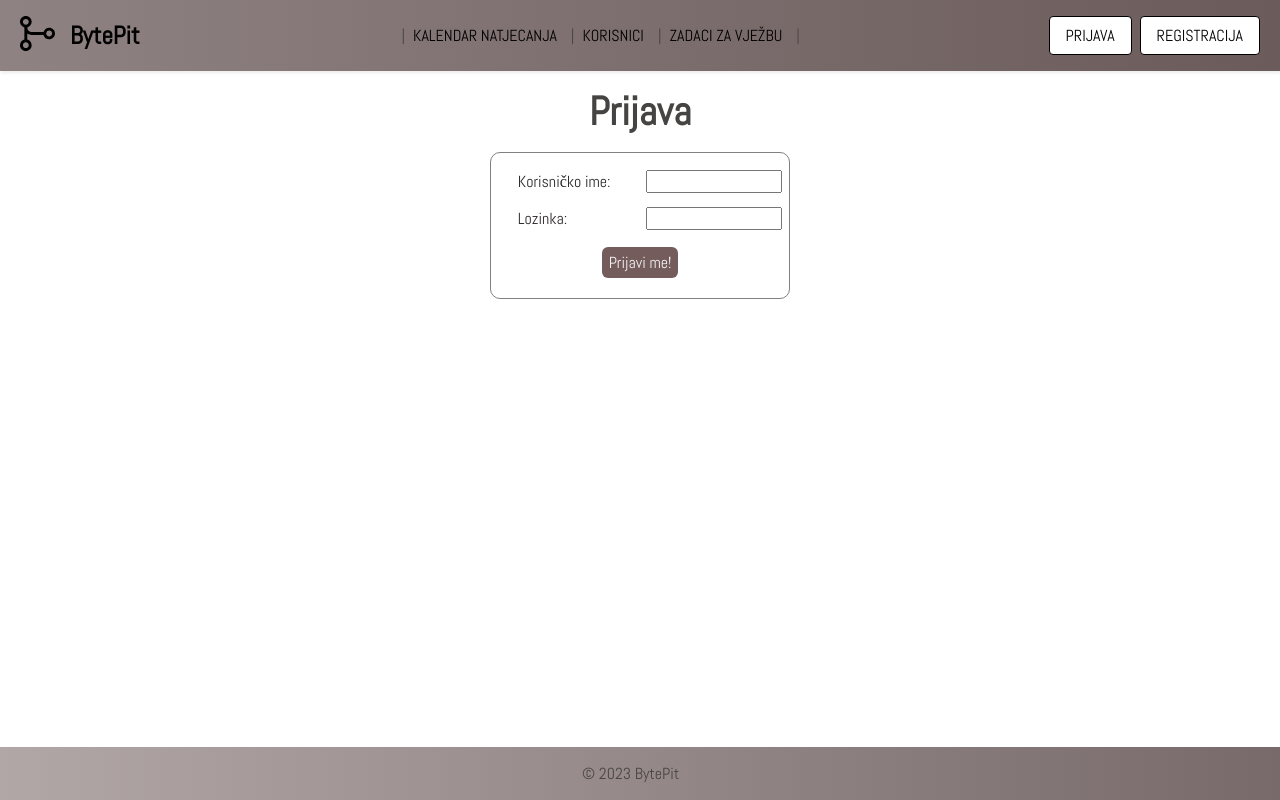
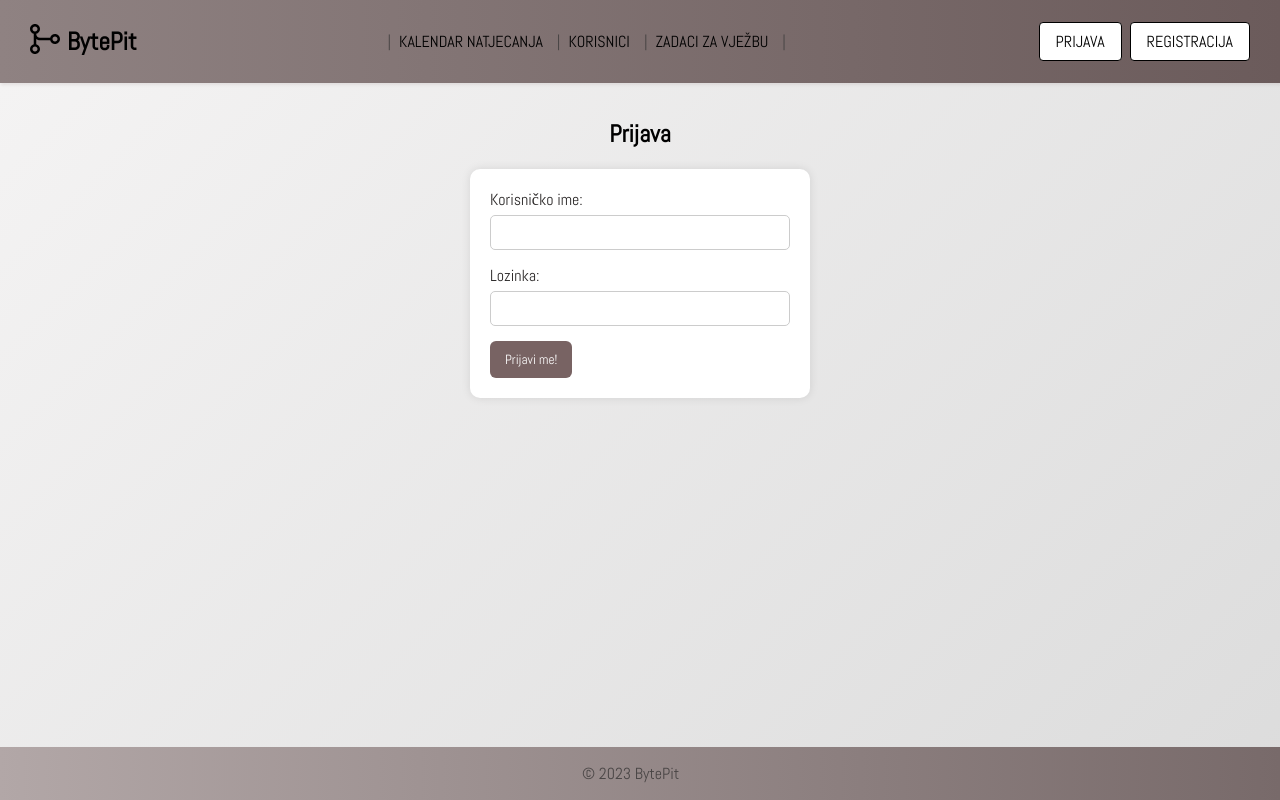
Before and after one commit to filipm55/KoderKolege, a React (Create React App) app in the folder React/byte-pit/: page /login in a window 1280 px wide. Built offline with nearby package versions, Linux system fonts and the light colour scheme.

Commit message:
html/css update2

```diff
--- a/React/byte-pit/src/components/NavbarStyle.css
+++ b/React/byte-pit/src/components/NavbarStyle.css
@@ -6,7 +6,7 @@
   align-items: center;
   background-color: #ffffff;
   color: #000000;
-  padding: 5px 20px;
+  padding: 5px 30px;
 }
 
 .omotac {
@@ -40,7 +40,8 @@
   }
 
   .logo {
-    max-width: 35px;
+    max-width: 30px;
+    margin-right: 7px;
   }
 
 
--- a/React/byte-pit/src/pages/NoviTasks.css
+++ b/React/byte-pit/src/pages/NoviTasks.css
@@ -1,3 +1,7 @@
+body{
+    background: linear-gradient(135deg, #f5f4f4, #dcdcdc); /* White to gray gradient */
+}
+
 div.body1 {
     max-width: 100vw;
     height: 80vh;
@@ -52,11 +56,29 @@ div.kategorije div {
     text-decoration: none;
 }
 
-div.kat:hover {
+div.kat {
+    border-radius: 6px;
+    width: 27vw;
+    height: 45vh;
+    display: flex;
+    margin: 0 20px;
+    flex-direction: column;
+    justify-content: flex-start;
+    align-items: center;
+    padding-top: 10px;
+    text-decoration: none;
+    transition: all 0.3s ease; /* Smooth transition */
+    border: 1px solid transparent; /* Initially no border */
+    transform: scale(1); /* Initial scale */
+  }
+
+  div.kat:hover {
     border-bottom: 3px solid lightgrey;
-    border-left: solid 2px rgba(211, 211, 211, 0.45);
-    border-right: 2px lightgray solid;
-}
+    border-left: 2px solid rgba(211, 211, 211, 0.45);
+    border-right: 2px solid lightgray;
+    transform: scale(1.05) translateY(-5px); /* Scale and move the element */
+    box-shadow: 0px 8px 16px rgba(0, 0, 0, 0.2); /* Add a stronger box shadow */
+  }
 
 div.kat h3 {
     font-size: 5vh;
--- a/React/byte-pit/src/pages/Registration.css
+++ b/React/byte-pit/src/pages/Registration.css
@@ -7,104 +7,71 @@
     font-family: MyFont;
 }
 
-form {
-    width:fit-content;
-    height: fit-content;
+body {
+    margin: 0;
+    padding: 0;
+    font-family: Arial, sans-serif;
+    background: linear-gradient(135deg, #f0f0f0, #dcdcdc); /* Background gradient */
+  }
+
+  .wrapper {
     display: flex;
     flex-direction: column;
+    align-items: center;
     justify-content: center;
-    align-content: center;
-    align-items: center;
-    border: 1px gray solid;
-    border-radius: 10px;
-    padding: 10px;
+    margin-top: 2vh; /* Adjust as needed */
+    margin-bottom: 5vh;
   }
 
-div.wrapper {
+  form {
+    width: 300px; /* Adjust width as needed */
+    border-radius: 10px;
+    background-color: white;
+    padding: 20px;
+    box-shadow: 0px 0px 10px rgba(0, 0, 0, 0.1); /* Add a subtle shadow */
+  }
+
+  form h2 {
+    font-size: 2rem; /* Adjust heading size */
+    color: #444; /* Heading color */
+    margin-bottom: 20px;
+  }
+
+  .kucica {
     display: flex;
     flex-direction: column;
-    justify-content: flex-start;
-    align-content:space-between;
-    align-items: center;
-
+    margin-bottom: 15px;
   }
 
-/*div.kucice {
-    display: flex;
-    flex-direction: row;
-    justify-content: space-between;
-
-}*/
-
-form input {
-    margin-top: 5px;
+  label {
     margin-bottom: 5px;
-    margin-left: 2vw;
+    color: #555; /* Label color */
   }
 
-
-input.top {
-    margin-top: 10px;
+  input[type='text'],
+  input[type='password'] {
+    padding: 8px;
+    border: 1px solid #ccc;
+    border-radius: 5px;
+    outline: none;
+    transition: border-color 0.3s ease; /* Smooth transition */
   }
 
-form button {
-    border-radius: 6px;
-    border: 0px solid gray;
-    background-color: rgb(117, 92, 92);
-    padding: 5px;
-    padding-left: 7px;
-    padding-right: 7px;
-    color:whitesmoke;
-    font-weight: 300;
-    margin: 10px;
-    font-size: 16px;
-    align-self: center;
+  input[type='text']:focus,
+  input[type='password']:focus {
+    border-color: #2980b9; /* Border color on focus */
   }
 
-h2 {
-    font-family: MyFont;
-    font-size: 5vh;
-    margin: 15px;
-    /*color: rgb(45, 75, 115);*/
-    color: rgb(70, 67, 67);
+  .submitGumb {
+    border: none;
+    border-radius: 6px;
+    background-color: #786363; /* Button color */
+    color: white;
+    padding: 10px 15px;
+    cursor: pointer;
+    transition: background-color 0.3s ease; /* Smooth transition */
   }
 
-div.kucica {
-    width: 95%;
-    display: flex;
-    flex-direction: row;
-    justify-content: space-between;
-    align-items: center;
-    align-self: center;
-    margin-left: 20px;
-    padding: 2px;
+  .submitGumb:hover {
+    background-color: #beabab; /* Button color on hover */
   }
-
-textarea {
-    margin-bottom: 10px;
-}
-
-button:hover {
-    background-color:rgb(226, 209, 182);
-    color: black;
-}
-
-label.voditelj{
-    margin-right: 2vw;
-}
-
-p.fileError  {
-    color: red;
-    background-color: #ffebeb;
-    padding: 3px;
-    border-radius: 3px;
-    border: 1px red solid;
-}
-.warning{
-    color: red;
-    font-weight: bolder;
-}
-.success{
-    color: green;
-    font-weight: bolder;
-}
```
Lines whose indentation alone changed are shown as unchanged.
